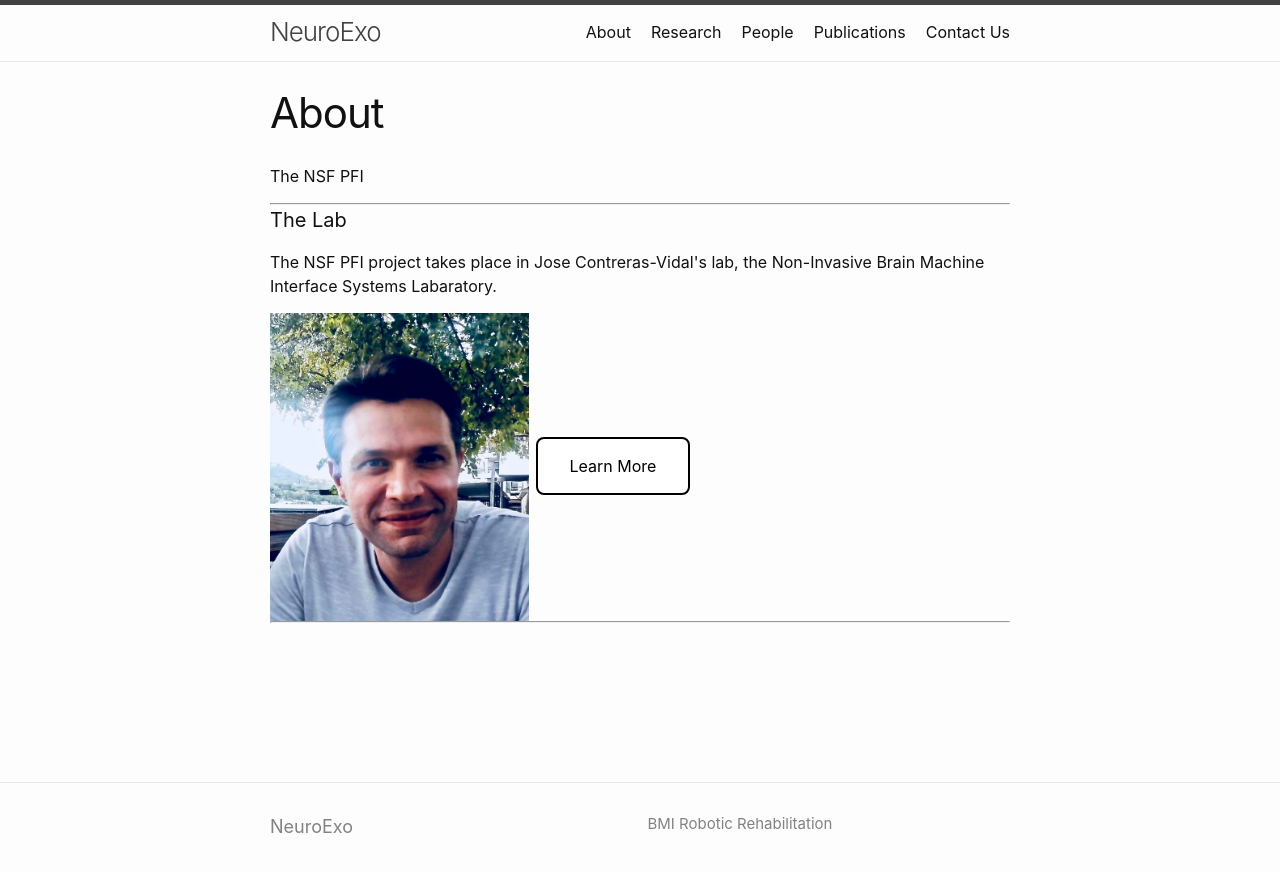
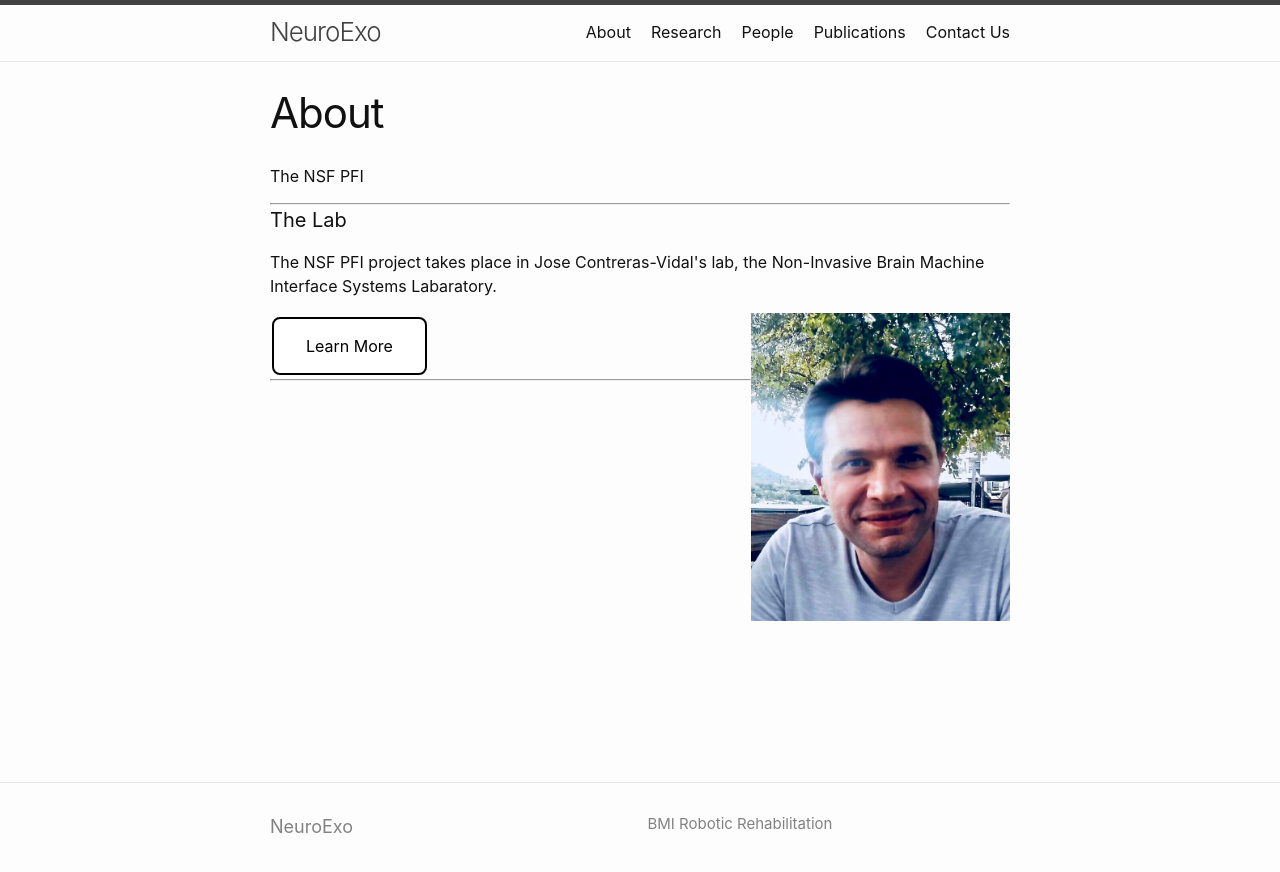
Before and after one commit to arcraik/neuroexo-website, a Jekyll site: the page built from about.md, in a window 1280 px wide. Shown: the top 872 px of the page. Built offline with Jekyll 4.4.1, drawn with Linux system fonts in a browser that asks for light colours.

Commit message:
Update about.md

```diff
--- a/about.md
+++ b/about.md
@@ -10,6 +10,6 @@ The NSF PFI
 <h4>The Lab</h4>
 <div float="left">
 <p align="left">The NSF PFI project takes place in Jose Contreras-Vidal's lab, the Non-Invasive Brain Machine Interface Systems Labaratory.</p>
-<img height="35%" width="35%" src="/photos/AKilicarslan.jpeg" />
+<img align="right" height="35%" width="35%" src="/photos/AKilicarslan.jpeg" />
 <a class="button" href="/lab/">Learn More</a>
 <hr>
```
